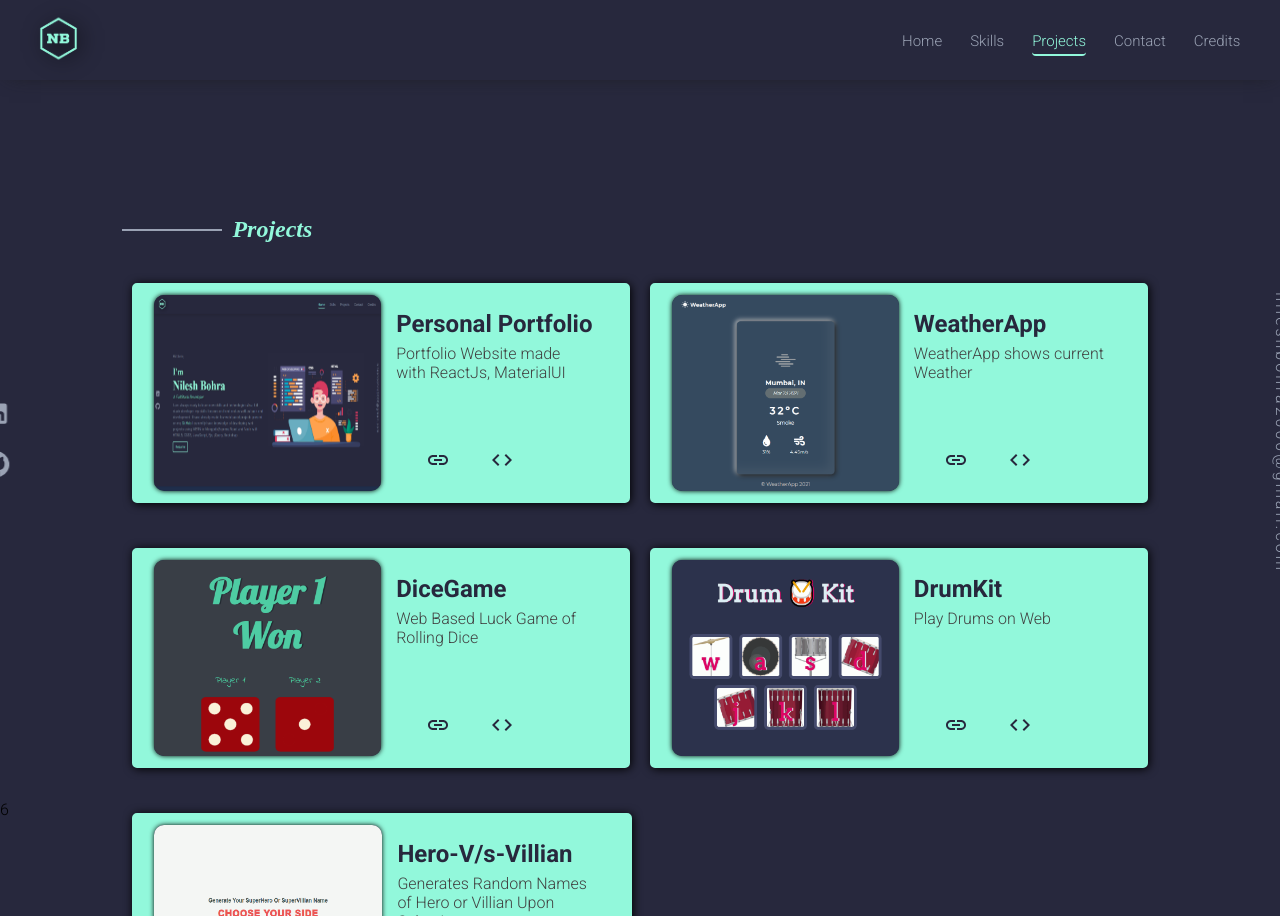
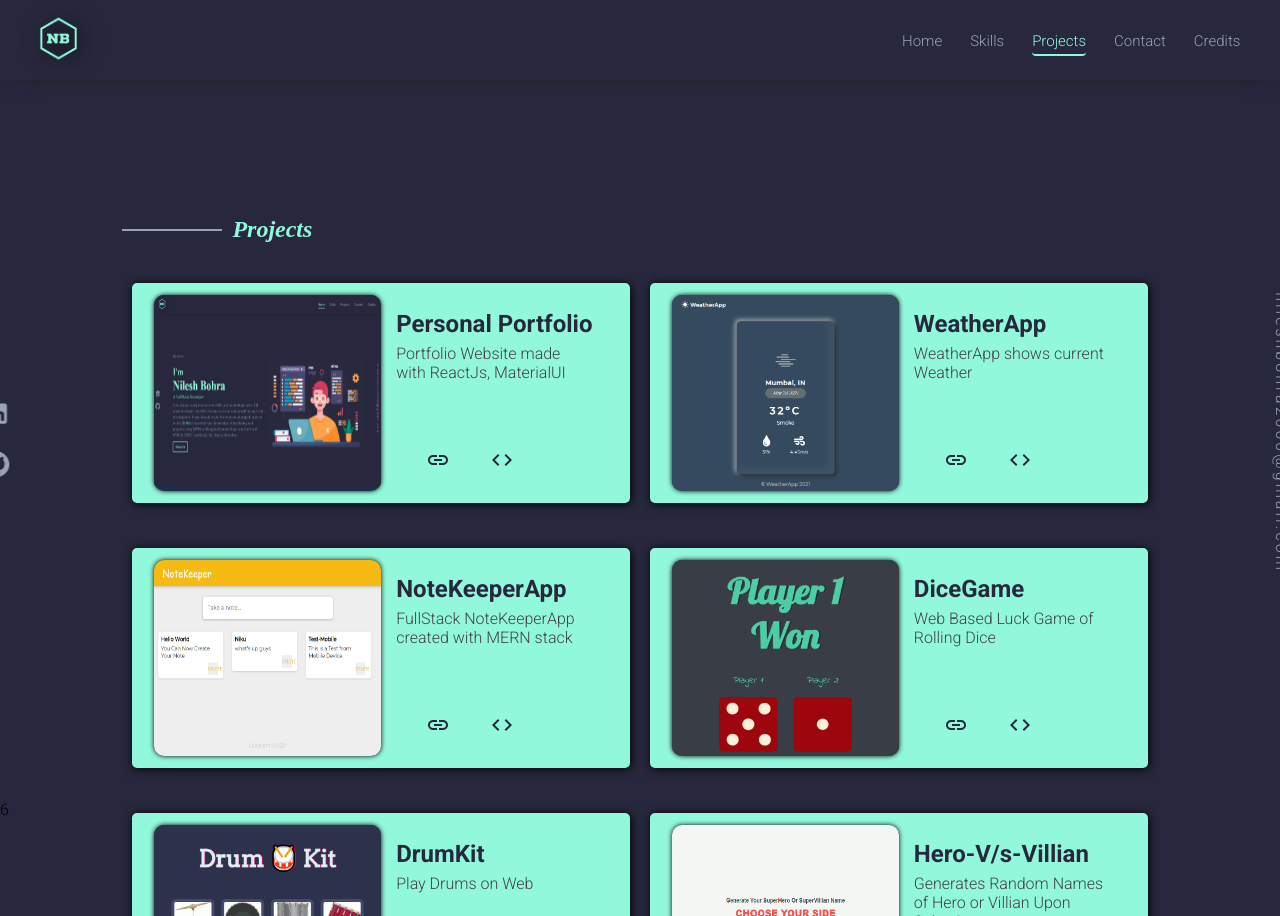
Before and after one commit to nileshbohra/Portfolio-Web, a React (Create React App) app: page /Projects in a window 1280 px wide. Shown: the top 916 px of the page. Built offline with nearby package versions, Linux system fonts and the light colour scheme.

Commit message:
added project

```diff
--- a/src/components/pages/Projects.jsx
+++ b/src/components/pages/Projects.jsx
@@ -27,6 +27,14 @@ export default function Projects() {
         </div>
         <div className="projectsList">
           <ProjectItem
+            imageSrc="./images/ProjectImgs/notekeeper-reactapp.png"
+            imageAlt="NoteKeeperApp"
+            projectTitle="NoteKeeperApp"
+            projectDesc="FullStack NoteKeeperApp created with MERN stack"
+            projectWebsite="https://notekeeper-reactapp.netlify.app/"
+            projectCode="https://github.com/nileshbohra/NoteKeeper"
+          />
+          <ProjectItem
             imageSrc="./images/ProjectImgs/dicegame-js.png"
             imageAlt="DiceGame"
             projectTitle="DiceGame"
@@ -34,6 +42,8 @@ export default function Projects() {
             projectWebsite="https://dicegame-js.netlify.app/"
             projectCode="https://github.com/nileshbohra/DiceGame"
           />
+        </div>
+        <div className="projectsList">
           <ProjectItem
             imageSrc="./images/ProjectImgs/drumkit-web.png"
             imageAlt="DrumKit"
@@ -42,8 +52,6 @@ export default function Projects() {
             projectWebsite="https://drumkit-web.netlify.app/"
             projectCode="https://github.com/nileshbohra/DrumKit-Js"
           />
-        </div>
-        <div className="projectsList">
           <ProjectItem
             imageSrc="./images/ProjectImgs/hero-vs-villian.png"
             imageAlt="Hero V/s Villian"
```
Also changed, not shown: public/images/ProjectImgs/notekeeper-reactapp.png (added).
